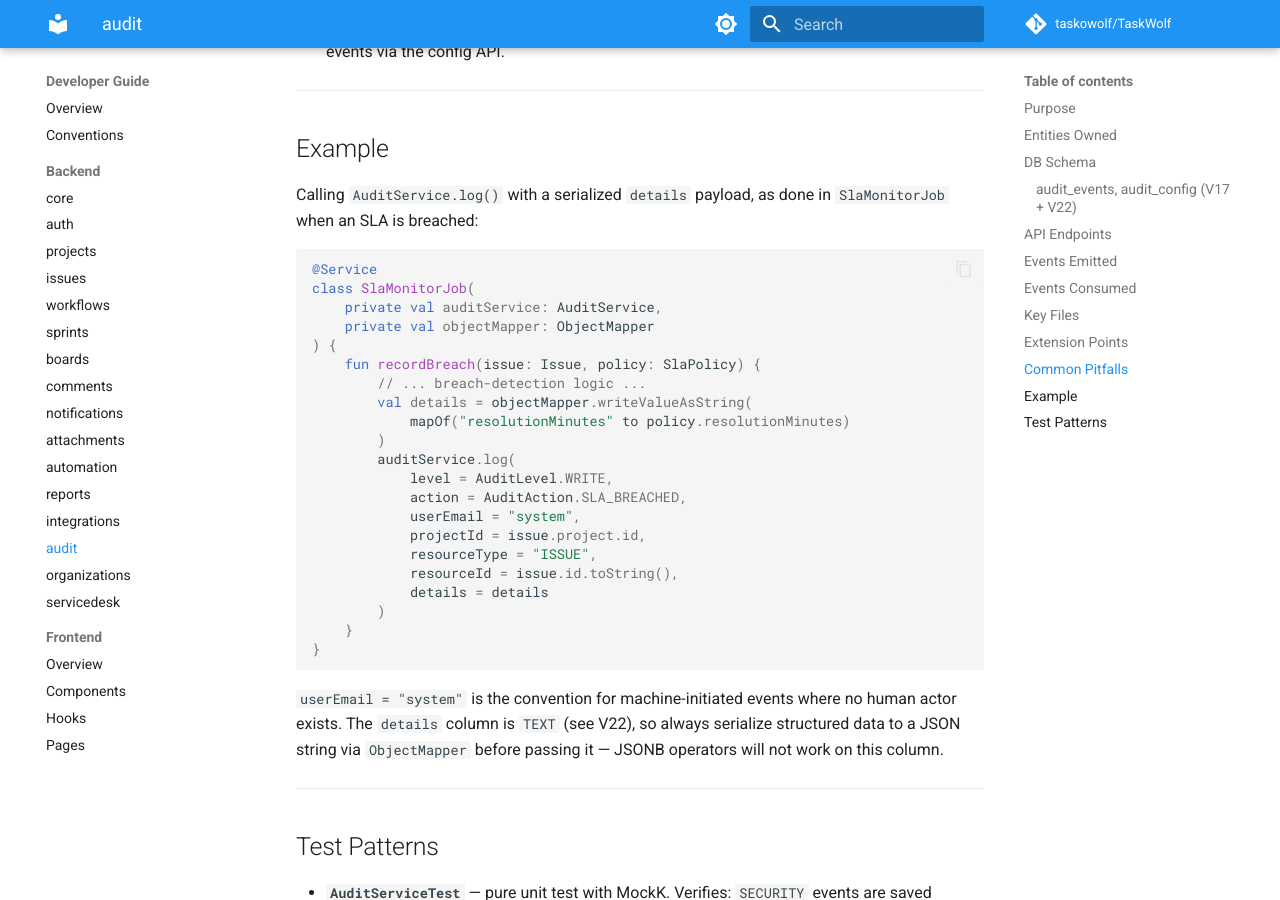
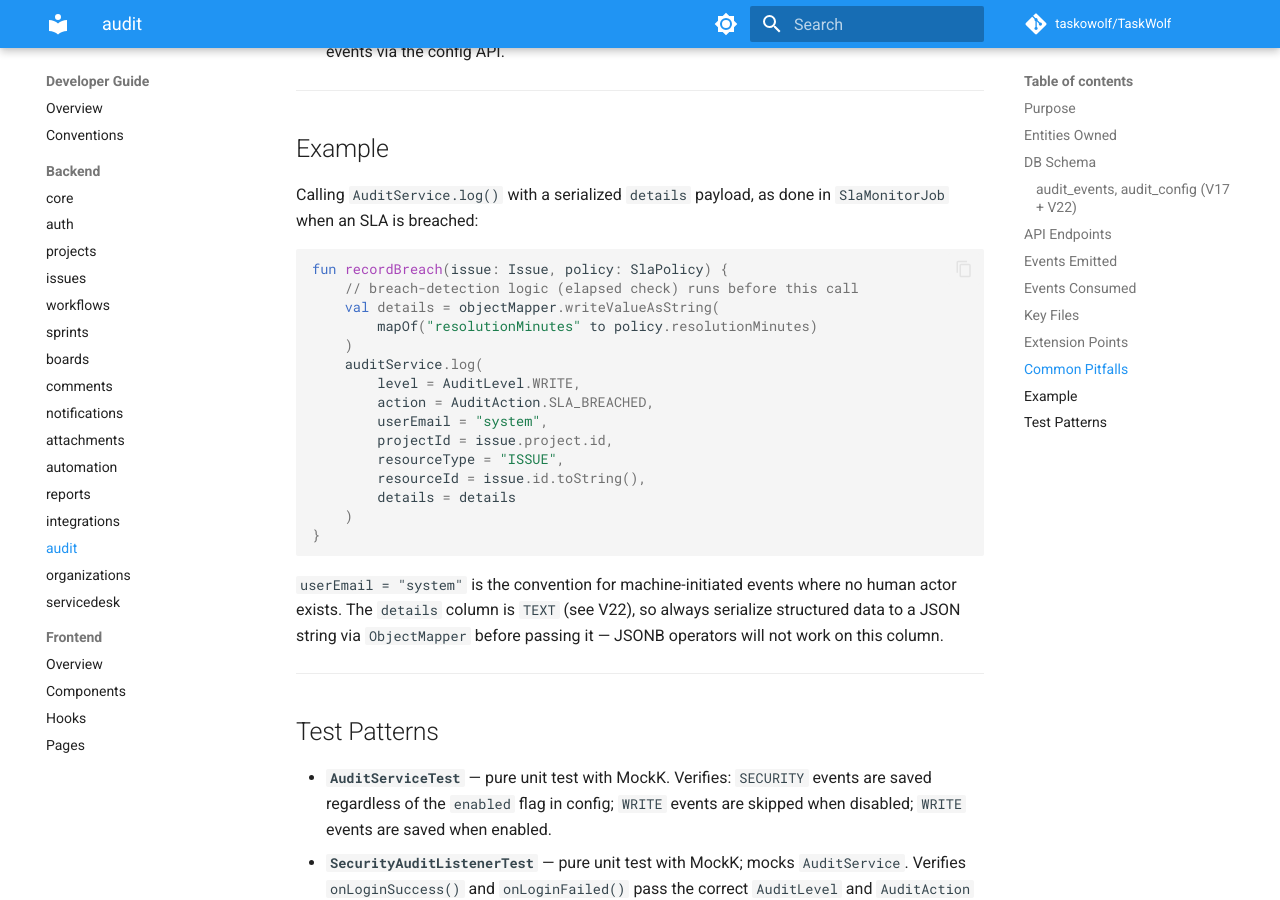
Before and after one commit to WolfTasks/TaskWolf, an MkDocs documentation site: the page built from mkdocs/developer-guide/backend/audit.md, in a window 1280 px wide and 900 px high, scrolled down 4647 px. Built offline with MkDocs 1.6.1 and Material for MkDocs 9.7.7, drawn with Linux system fonts in a browser that asks for light colours; comment, search, counter and statistics services are not loaded.

Commit message:
docs(wiki): trim audit.md example to 15 lines

````diff
--- a/mkdocs/developer-guide/backend/audit.md
+++ b/mkdocs/developer-guide/backend/audit.md
@@ -126,26 +126,20 @@ None. The audit module does not publish domain events.
 Calling `AuditService.log()` with a serialized `details` payload, as done in `SlaMonitorJob` when an SLA is breached:
 
 ```kotlin
-@Service
-class SlaMonitorJob(
-    private val auditService: AuditService,
-    private val objectMapper: ObjectMapper
-) {
-    fun recordBreach(issue: Issue, policy: SlaPolicy) {
-        // ... breach-detection logic ...
-        val details = objectMapper.writeValueAsString(
-            mapOf("resolutionMinutes" to policy.resolutionMinutes)
-        )
-        auditService.log(
-            level = AuditLevel.WRITE,
-            action = AuditAction.SLA_BREACHED,
-            userEmail = "system",
-            projectId = issue.project.id,
-            resourceType = "ISSUE",
-            resourceId = issue.id.toString(),
-            details = details
-        )
-    }
+fun recordBreach(issue: Issue, policy: SlaPolicy) {
+    // breach-detection logic (elapsed check) runs before this call
+    val details = objectMapper.writeValueAsString(
+        mapOf("resolutionMinutes" to policy.resolutionMinutes)
+    )
+    auditService.log(
+        level = AuditLevel.WRITE,
+        action = AuditAction.SLA_BREACHED,
+        userEmail = "system",
+        projectId = issue.project.id,
+        resourceType = "ISSUE",
+        resourceId = issue.id.toString(),
+        details = details
+    )
 }
 ```
 
````
